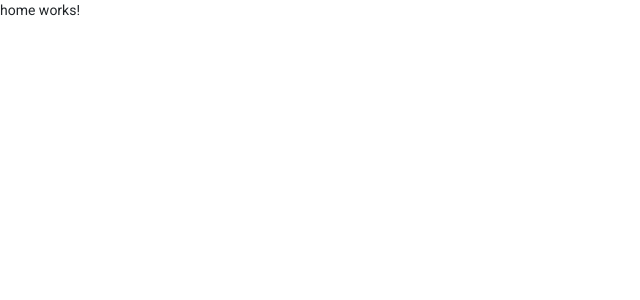
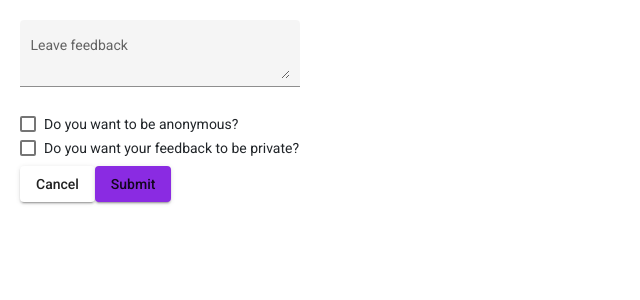
Before and after one commit to darkoo59/hospital-public, an Angular app: page /home in a window 1280 px wide. Shown: the top 300 px of the page, without its empty margins (0-640 px from the left). Built offline with nearby package versions, Linux system fonts and the light colour scheme.

Commit message:
created the forms look

```diff
--- a/src/app/app-routing.module.ts
+++ b/src/app/app-routing.module.ts
@@ -7,12 +7,13 @@ const routes: Routes = [
   { path: '', redirectTo: 'welcome', pathMatch: 'full' },
   { path: 'welcome', component: WelcomeComponent },
   { path: 'home', component: HomeComponent },
-  { path: '**', redirectTo: 'welcome', pathMatch: 'full' },
 
   {
     path: 'integration',
     loadChildren: () => import('./integration/integration.module').then(m => m.IntegrationModule)
-  }
+  },
+
+  { path: '**', redirectTo: 'welcome', pathMatch: 'full' }
 
 ];
 
--- a/src/app/modules/pages/home/home.component.css
+++ b/src/app/modules/pages/home/home.component.css
@@ -0,0 +1,20 @@
+.feedback-form {
+    min-width: 150px;
+    max-width: 500px;
+    width: 100%;
+  }
+
+  .form-field{
+    width: 100%;
+    margin-bottom: 6px;
+  }
+
+  .form {
+    height: 270px;
+    padding: 20px;
+    width: 320px;
+  }
+
+  .submit-button{
+    background-color: blueviolet;
+  }
--- a/src/app/modules/pages/home/home.component.html
+++ b/src/app/modules/pages/home/home.component.html
@@ -1 +1,22 @@
-<p>home works!</p>
+<section class="form">
+    <form [formGroup]="feedbackForm">
+
+        <mat-form-field class="form-field" appearance="fill">
+            <mat-label for="feedbackText">Leave feedback</mat-label>
+            <textarea matInput placeholder="Share your opinions..." id="feedbackText" formControlName="feedbackText"></textarea>
+        </mat-form-field>
+
+        <section>
+            <mat-checkbox class="example-margin" id = "anonymity" formControlName = "anonymity"> Do you want to be anonymous? </mat-checkbox>
+        </section>
+
+        <section class="form-field">
+            <mat-checkbox class="example-margin" id = "privatisation" formControlName = "privatisation"> Do you want your feedback to be private? </mat-checkbox>
+        </section>
+
+        <section>
+            <button mat-raised-button> Cancel </button>
+            <button mat-raised-button disabled [disabled]="!feedbackForm.valid" class="submit-button"> Submit </button>
+        </section>
+</form>
+</section>
--- a/src/app/modules/pages/home/home.component.ts
+++ b/src/app/modules/pages/home/home.component.ts
@@ -1,15 +1,19 @@
-import { Component, OnInit } from '@angular/core';
+import { Component } from '@angular/core';
+import { FormGroup, FormControl } from '@angular/forms';
 
 @Component({
   selector: 'app-home',
   templateUrl: './home.component.html',
   styleUrls: ['./home.component.css']
 })
-export class HomeComponent implements OnInit {
+export class HomeComponent{
+
+  feedbackForm = new FormGroup({
+    feedbackText: new FormControl(''),
+    anonymity: new FormControl(),
+    privatisation: new FormControl()
+  })
 
   constructor() { }
 
-  ngOnInit(): void {
-  }
-
 }
```
Also changed, not shown: src/app/modules/pages/pages.module.ts (+10 -0 lines).
